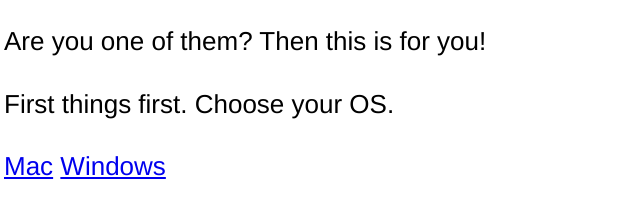
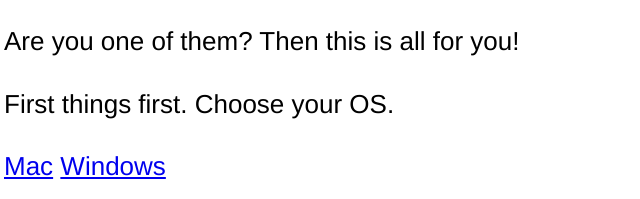
Before and after one commit to CreunaAB/a11yn00bz, a plain HTML site: page index.html in a window 1280 px wide. Shown: the part 238-437 px from the top of the page, 176-816 px from the left. Drawn offline with Linux system fonts and the light colour scheme.

Commit message:
Changed a word just for testing…

```diff
--- a/index.html
+++ b/index.html
@@ -12,7 +12,7 @@
 	<body>
 		<h1>A11y N00bz - What's the deal?</h1>
 		<p>There are loads of developers around the world who haven't got a clue about accessibility tools.</p>
-		<p>Are you one of them? Then this is for you!</p>
+		<p>Are you one of them? Then this is all for you!</p>
 		<p>First things first. Choose your OS.</p>
 		<a href="jobs.html">Mac</a> <a href="ballmer.html">Windows</a>
 	</body>
```
